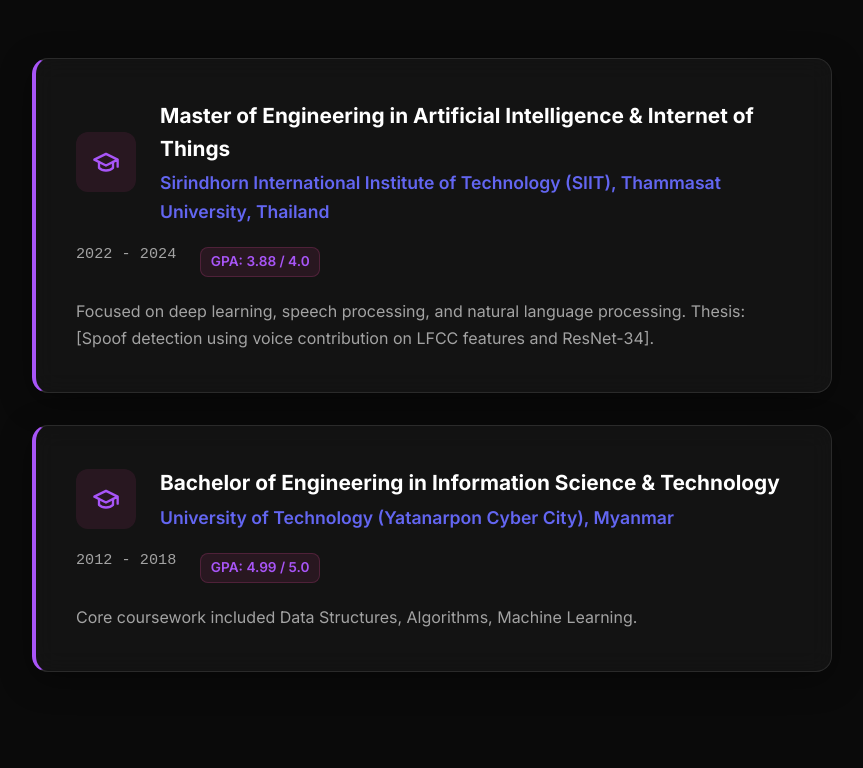
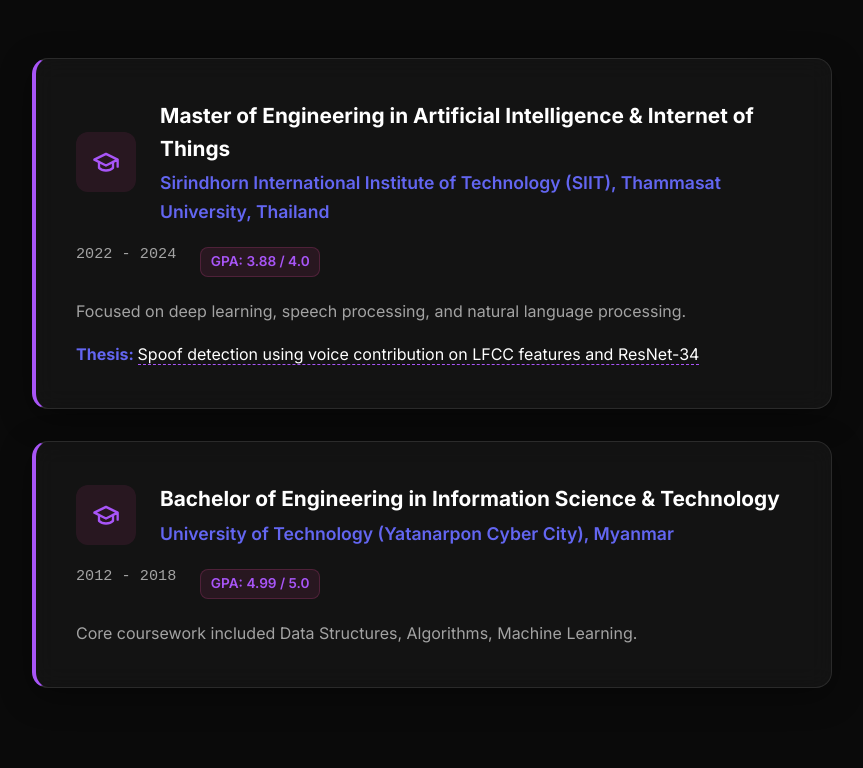
Before and after one commit to Khaing-Zar-Mon/Khaing-Zar-Mon.github.io, a React (Vite) app: page / in a window 1280 px wide. Shown: the part 2080-2848 px from the top of the page, without its empty margins (208-1071 px from the left). Built offline with nearby package versions, Linux system fonts and the light colour scheme.

Commit message:
add link to thesis book

```diff
--- a/src/components/Education.css
+++ b/src/components/Education.css
@@ -78,6 +78,26 @@
   line-height: 1.7;
 }
 
+.thesis {
+  margin-top: 1rem;
+}
+
+.thesis strong {
+  color: var(--accent-1);
+}
+
+.thesis-link {
+  color: var(--text-primary);
+  text-decoration: none;
+  border-bottom: 1px dashed var(--accent-2);
+  transition: var(--transition);
+}
+
+.thesis-link:hover {
+  color: var(--accent-2);
+  border-bottom-style: solid;
+}
+
 @media (max-width: 768px) {
   .edu-header {
     flex-direction: column;
--- a/src/components/Education.jsx
+++ b/src/components/Education.jsx
@@ -8,7 +8,11 @@
       university: "Sirindhorn International Institute of Technology (SIIT), Thammasat University, Thailand",
       period: "2022 - 2024",
       GPA: "3.88 / 4.0",
-      description: "Focused on deep learning, speech processing, and natural language processing. Thesis: [Spoof detection using voice contribution on LFCC features and ResNet-34].",
+      description: "Focused on deep learning, speech processing, and natural language processing.",
+      thesis: {
+        title: "Spoof detection using voice contribution on LFCC features and ResNet-34",
+        link: "https://digital.library.tu.ac.th/tu_dc/frontend/Creator/personDc/404986"
+      }
     },
     {
       degree: "Bachelor of Engineering in Information Science & Technology",
@@ -39,6 +43,14 @@
               {edu.GPA && <span className="gpa">GPA: {edu.GPA}</span>}
             </div>
             <p>{edu.description}</p>
+            {edu.thesis && (
+              <p className="thesis">
+                <strong>Thesis: </strong>
+                <a href={edu.thesis.link} target="_blank" rel="noreferrer" className="thesis-link">
+                  {edu.thesis.title}
+                </a>
+              </p>
+            )}
           </div>
         ))}
       </div>
```
